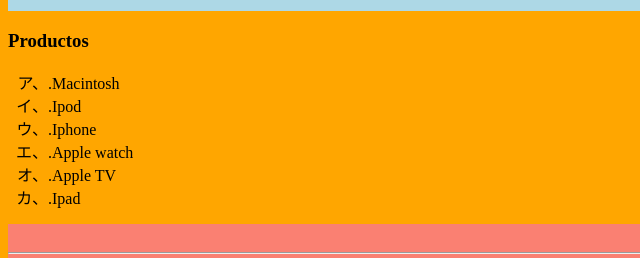
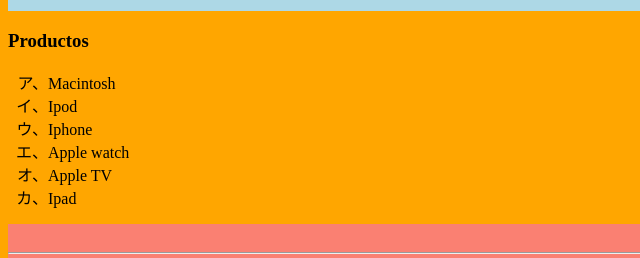
Before and after one commit to DavidArranz/PracticaPorPares, a plain HTML site: page PracticaPorPares/public/productos.html in a window 1280 px wide. Shown: the part 128-386 px from the top of the page, 0-640 px from the left. Drawn offline with Linux system fonts and the light colour scheme.

Commit message:
Update productos.html

```diff
--- a/PracticaPorPares/public/productos.html
+++ b/PracticaPorPares/public/productos.html
@@ -18,12 +18,12 @@
 <main>
 <h3>Productos</h3>
 <ul class="productos">
-	<li>.Macintosh</li>
-	<li>.Ipod</li>
-	<li>.Iphone</li>
-	<li>.Apple watch</li>
-	<li>.Apple TV</li>
-	<li>.Ipad</li>
+	<li>Macintosh</li>
+	<li>Ipod</li>
+	<li>Iphone</li>
+	<li>Apple watch</li>
+	<li>Apple TV</li>
+	<li>Ipad</li>
 
 </ul>
 
```
